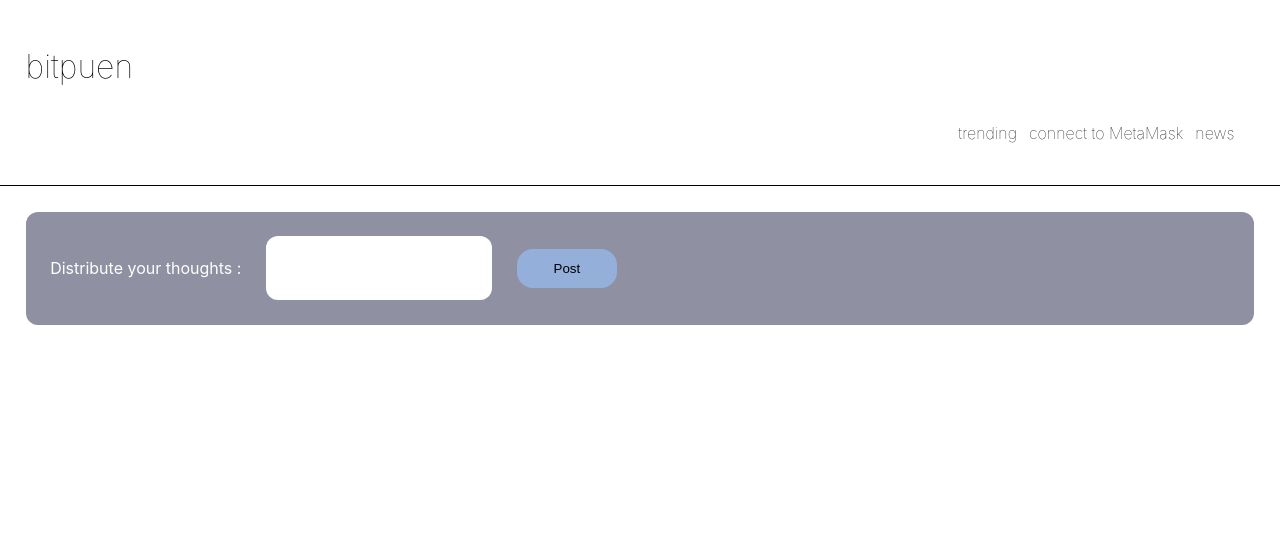
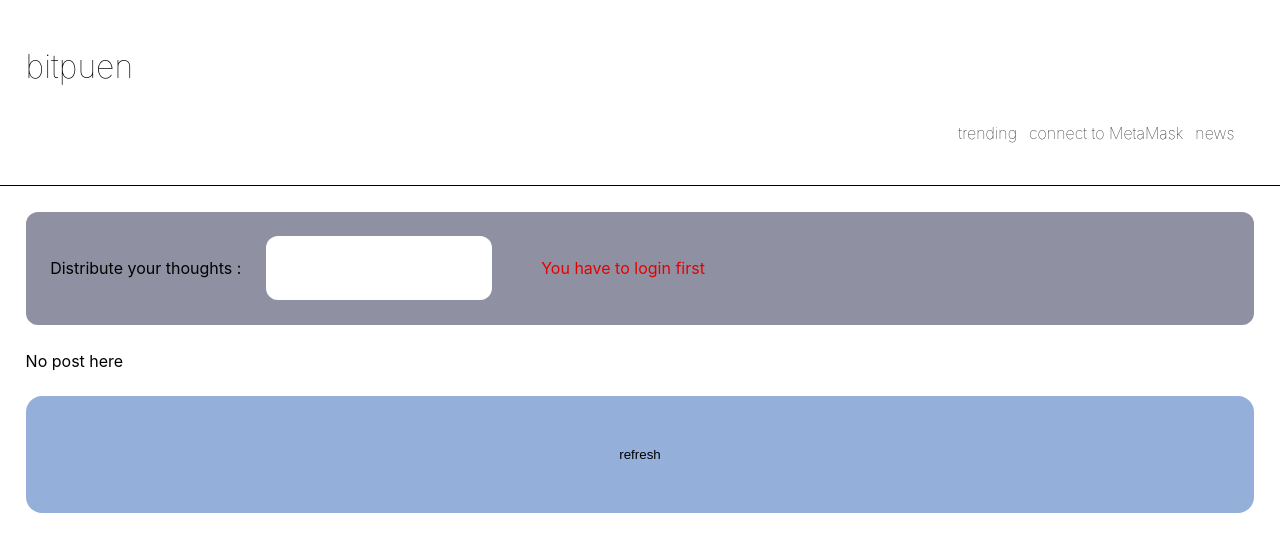
Before and after one commit to chusanapunn/Podduang, a React (Create React App) app in the folder bitpuennft/: page / in a window 1280 px wide. Shown: the top 552 px of the page. Built offline with nearby package versions, Linux system fonts and the light colour scheme.

Commit message:
refresh post+up-down vote button

```diff
--- a/bitpuennft/src/App.js
+++ b/bitpuennft/src/App.js
@@ -3,8 +3,7 @@ import React, { useState,useEffect } from'react';
 import './App.css';
 import Poster from './component/Poster.js';
 import ConnectMetaMaskButton from './component/ConnectMetaMaskButton.js';
-
-
+import PostDisplayer from './component/PostDisplayer.js';
 
 function App() {
 
@@ -45,6 +44,7 @@ function App() {
     <div>
       <Poster account={account} contract={contract}></Poster>
     </div>
+    <PostDisplayer contract={contract}> </PostDisplayer>
     </div>
   );
 }
--- a/bitpuennft/src/abi.json
+++ b/bitpuennft/src/abi.json
@@ -1,48 +1,4 @@
 [
-	{
-		"inputs": [
-			{
-				"internalType": "uint16",
-				"name": "NEW_POST_LENGTH",
-				"type": "uint16"
-			}
-		],
-		"name": "changePostLimit",
-		"outputs": [],
-		"stateMutability": "nonpayable",
-		"type": "function"
-	},
-	{
-		"inputs": [
-			{
-				"internalType": "string",
-				"name": "_post",
-				"type": "string"
-			}
-		],
-		"name": "createPost",
-		"outputs": [],
-		"stateMutability": "nonpayable",
-		"type": "function"
-	},
-	{
-		"inputs": [
-			{
-				"internalType": "address",
-				"name": "author",
-				"type": "address"
-			},
-			{
-				"internalType": "uint256",
-				"name": "id",
-				"type": "uint256"
-			}
-		],
-		"name": "downVote",
-		"outputs": [],
-		"stateMutability": "nonpayable",
-		"type": "function"
-	},
 	{
 		"inputs": [],
 		"stateMutability": "nonpayable",
@@ -142,6 +98,45 @@
 		"type": "event"
 	},
 	{
+		"inputs": [],
+		"name": "MAX_POST_LENGTH",
+		"outputs": [
+			{
+				"internalType": "uint16",
+				"name": "",
+				"type": "uint16"
+			}
+		],
+		"stateMutability": "view",
+		"type": "function"
+	},
+	{
+		"inputs": [
+			{
+				"internalType": "uint16",
+				"name": "NEW_POST_LENGTH",
+				"type": "uint16"
+			}
+		],
+		"name": "changePostLimit",
+		"outputs": [],
+		"stateMutability": "nonpayable",
+		"type": "function"
+	},
+	{
+		"inputs": [
+			{
+				"internalType": "string",
+				"name": "_post",
+				"type": "string"
+			}
+		],
+		"name": "createPost",
+		"outputs": [],
+		"stateMutability": "nonpayable",
+		"type": "function"
+	},
+	{
 		"inputs": [
 			{
 				"internalType": "address",
@@ -154,7 +149,7 @@
 				"type": "uint256"
 			}
 		],
-		"name": "upVote",
+		"name": "downVote",
 		"outputs": [],
 		"stateMutability": "nonpayable",
 		"type": "function"
@@ -196,7 +191,7 @@
 						"type": "address[]"
 					}
 				],
-				"internalType": "struct chatContract.Post[]",
+				"internalType": "struct bitPuenContract.Post[]",
 				"name": "",
 				"type": "tuple[]"
 			}
@@ -247,22 +242,9 @@
 						"type": "address[]"
 					}
 				],
-				"internalType": "struct chatContract.Post",
+				"internalType": "struct bitPuenContract.Post",
 				"name": "",
 				"type": "tuple"
-			}
-		],
-		"stateMutability": "view",
-		"type": "function"
-	},
-	{
-		"inputs": [],
-		"name": "MAX_POST_LENGTH",
-		"outputs": [
-			{
-				"internalType": "uint16",
-				"name": "",
-				"type": "uint16"
 			}
 		],
 		"stateMutability": "view",
@@ -324,5 +306,23 @@
 		],
 		"stateMutability": "view",
 		"type": "function"
+	},
+	{
+		"inputs": [
+			{
+				"internalType": "address",
+				"name": "author",
+				"type": "address"
+			},
+			{
+				"internalType": "uint256",
+				"name": "id",
+				"type": "uint256"
+			}
+		],
+		"name": "upVote",
+		"outputs": [],
+		"stateMutability": "nonpayable",
+		"type": "function"
 	}
 ]
--- a/bitpuennft/src/component/ConnectMetaMaskButton.js
+++ b/bitpuennft/src/component/ConnectMetaMaskButton.js
@@ -4,7 +4,7 @@ import './componentStyle.css'
 // import { ethers } from 'ethers/providers';
 import contractABI from '../abi.json';
 
-const contractAddress = '0x9D3B3C6056CE760A81303754FC197EE876382C97';
+const contractAddress = '0xE6fc140E2ea10fa26adEf23594011492b877d3FB';
 const { ethers } = require("ethers");
 
 const ConnectMetaMaskButton = ({onUpdateAccount,onUpdateContract})=>{
--- /dev/null
+++ b/bitpuennft/src/component/PostCard.js
@@ -0,0 +1,34 @@
+import React from 'react';
+import './componentStyle.css';
+
+const PostCard = ({postList}) => {
+    // const [inputValue, setInputValue] = useState('');
+    // console.log('Submitted value:', inputValue,'. By Account: ',account);
+    // You can call your contract function or perform other actions
+
+    // async function displayPost(){
+
+    //     if (postList){
+    //         for (let i=0;i<postList.length;i++){
+    //         console.log("Check Post: ",postList[i].content);
+    //         }
+    //     }
+    //     console.error("No Post Yet");
+    // }
+
+
+
+  return (
+    <div className="PostCardContainer">
+        <label>{postList ? (postList.content):("No Post")} XXXX</label>
+
+        <div>
+          <button className='button' > UpVote </button>
+          <button className='button' > DownVote </button>
+        </div>
+
+    </div>
+  );
+};
+
+export default PostCard;
--- a/bitpuennft/src/component/PostDisplayer.js
+++ b/bitpuennft/src/component/PostDisplayer.js
@@ -1,23 +1,52 @@
-import React, { useState } from 'react';
+import React,{useState,useEffect} from 'react';
 import './componentStyle.css';
-
+import PostCard from './PostCard.js';
 
 const PostDisplayer = ({contract}) => {
-    const [inputValue, setInputValue] = useState('');
+    // const [inputValue, setInputValue] = useState('');
+    // console.log('Submitted value:', inputValue,'. By Account: ',account);
+    // You can call your contract function or perform other actions
+      const [postList, setPostList] = useState([]);
+      const [showpost, setShowpost] = useState(false);
 
+      async function refreshPost(){
+        try{
+        if (contract){
+          const posts = await contract.getAllPost();
 
-    console.log('Submitted value:', inputValue,'. By Account: ',account);
-    // You can call your contract function or perform other actions
-    const post = contract.createPost(inputValue);
-    console.log("Check post", post);
+        if (posts.length > 0) {
+          setShowpost(true);
+          setPostList(posts);
+          console.log('Posts:', posts);
+        } else {
+          setShowpost(false);
+          console.log('No Posts Yet');
+        }
+      } else {
+        console.error('No Contract Yet');
+      }
+    } catch (error) {
+      console.error('Error refreshing posts:', error);
+    }
+    }
 
+    useEffect(()=>{
+      refreshPost();
+    },[contract]);
 
   return (
     <div className="PostDisplayerContainer">
-      <label className= 'label' >
-        There is no post here.
+      {showpost===true? (
+        <PostCard postList={postList}>XXX</PostCard>
+        )
+      :(
+        <label className= 'label'>
+          No post here
         </label>
-
+        )}
+      <button className='button' onClick={refreshPost}>
+        refresh
+      </button>
     </div>
   );
 };
--- a/bitpuennft/src/component/Poster.js
+++ b/bitpuennft/src/component/Poster.js
@@ -4,29 +4,34 @@ import './componentStyle.css';
 
 const Poster = ({account,contract}) => {
   const [inputValue, setInputValue] = useState('');
+  // const [imageValue, setImageValue] = useState('');
   // const [posterAccount] = useState(account);
 
-  const handleSubmit = () => {
+  async function handleSubmit() {
     // Implement your logic here
 
     console.log('Submitted value:', inputValue,'. By Account: ',account);
     // You can call your contract function or perform other actions
-    const post = contract.createPost(inputValue);
-    console.log("Check post", post);
+    const post = await contract.createPost(inputValue);
+    console.log("Check post :", post);
   };
 
   return (
     <div className="posterContainer">
-      <label className= 'label' >
-        Distribute your thoughts : </label>
-        <input
+    <label className= 'label' >
+      Distribute your thoughts :
+    </label><input
             className='input'
             type="text"
             value={inputValue}
-            onChange={(e) => setInputValue(e.target.value)}
-        />
-
-      <button className='button' onClick={handleSubmit}>Post</button>
+            onChange={(e) => setInputValue(e.target.value)}/>
+      {account ?
+      (
+      <button className='button' onClick={handleSubmit}> Post </button>
+      ):
+      (
+      <div className="errText"> You have to login first  </div>
+      )}
     </div>
   );
 };
--- a/bitpuennft/src/component/componentStyle.css
+++ b/bitpuennft/src/component/componentStyle.css
@@ -6,7 +6,6 @@
     --ColorE: #343F3E;
 
 }
-
 
 .container{
     display: flex;
@@ -24,12 +23,30 @@
     align-items: center;
     background-color: var(--ColorC);
 }
+.PostDisplayerContainer{
+    display: grid;
+}
+.PostCardContainer{
+    padding:2%;
+    margin: 2%;
+    height: 30%;
+    width: 30%;
+    border-radius:12px;
+    display: flex;
+    align-items: center;
+    background-color: var(--ColorC);
+}
 .label{
-    color: white;
+    color:  black;
+    padding-left: 2%;
+    font-size: 12;
+
+}
+.errText{
+    color: rgb(229, 0, 0);
     padding-left: 2%;
     font-size: 12;
 }
-
 .title{
     align-self: flex-start;
     color: black;
@@ -61,10 +78,13 @@ a:active{
     border: 2px;
 }
 .button {
-    padding: 1% 3%;
+    padding: 4%;
+    margin:2%;
     background-color: var(--ColorB);
     color: black;
     border: none;
     border-radius: 2cqb;
     cursor: pointer;
+    font-weight:100;
+    float:right;
 }
```
